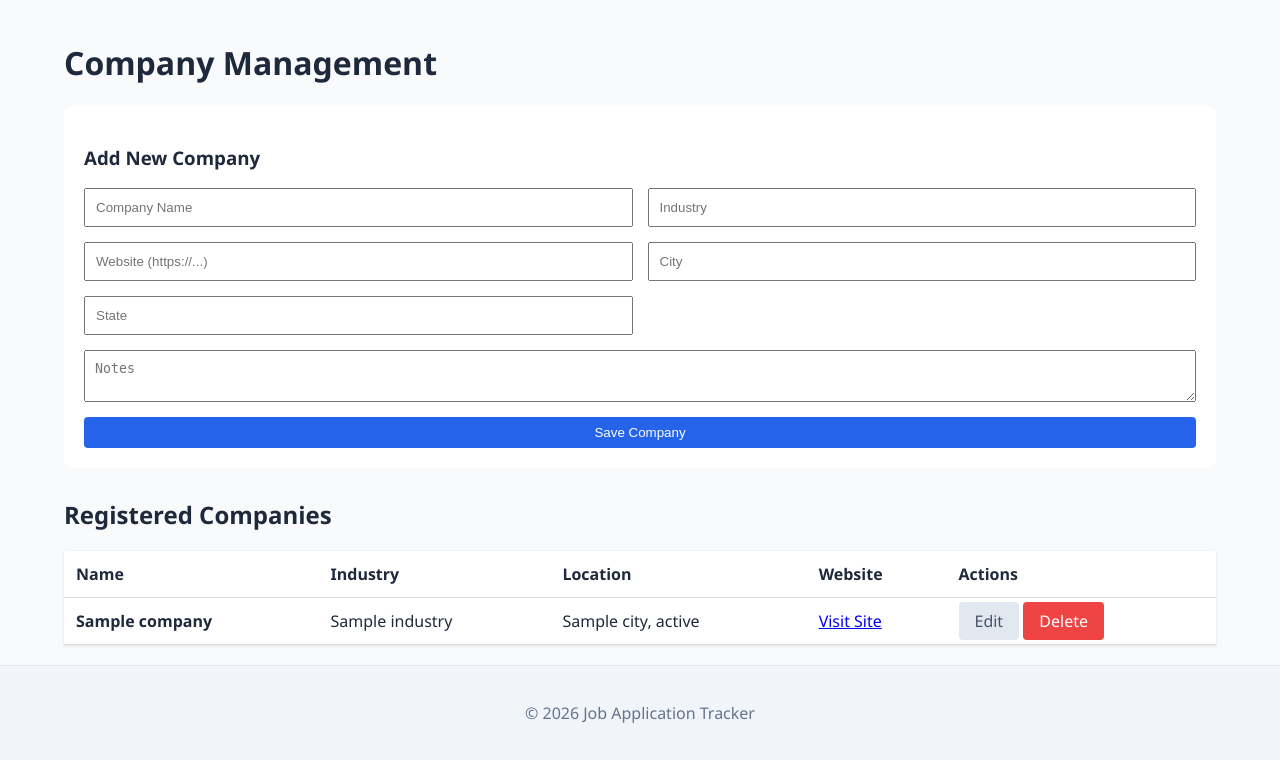
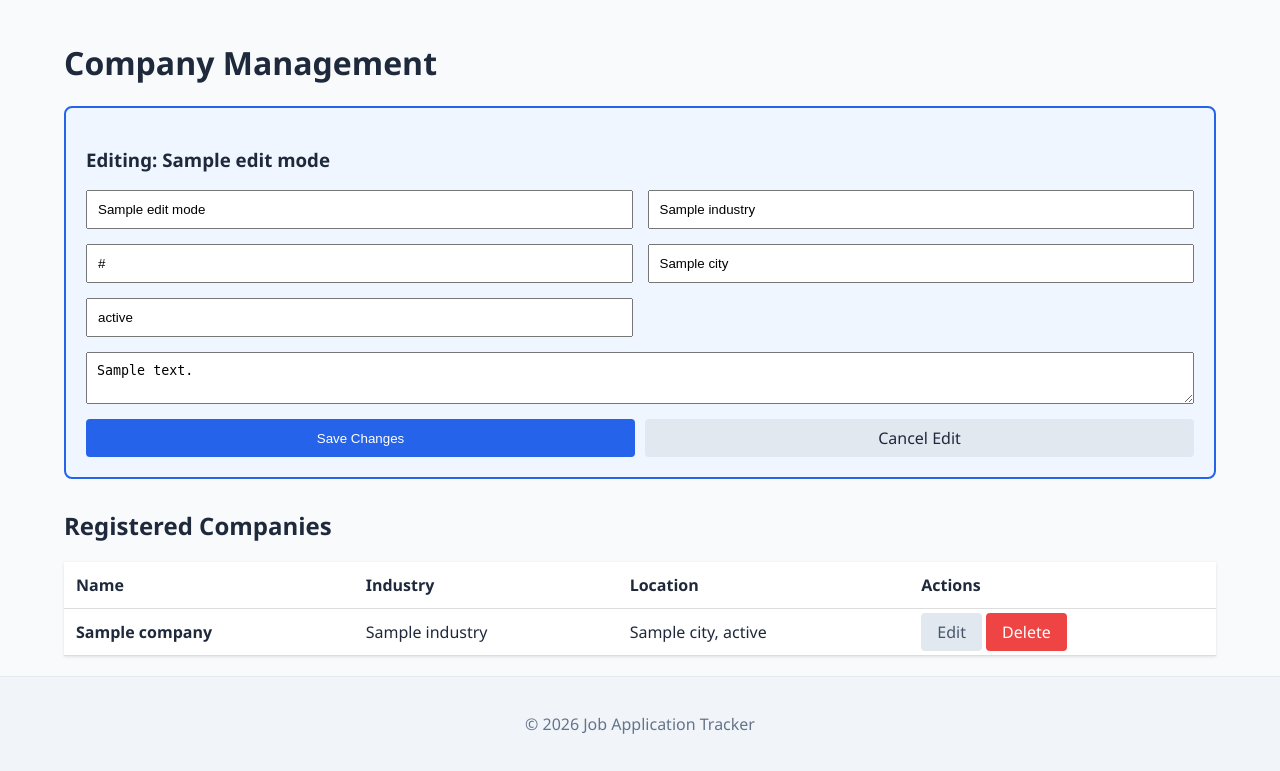
Before and after one commit to luixt/job-application-tracker, a Flask app: template templates/companies.html in a window 1280 px wide. Shown: the part 105-876 px from the top of the page. Run offline with Flask 3, Linux system fonts and the light colour scheme; the template is opened without the code that fills it: most values are stand-ins (such as "Sample title", 1, 10 or a date in 2020).

Commit message:
heavy changes to the companies html interface to display now the delete and update queries, implemented those as well in database.py and app.py. Change style.css to improve visual appeal

```diff
--- a/app.py
+++ b/app.py
@@ -1,10 +1,8 @@
 from flask import Flask, render_template, request, redirect, flash, url_for
 # Import all our data functions from database.py
 from database import (
-    get_dashboard_stats,
-    get_recent_applications,
-    get_all_companies,
-    create_company
+    get_dashboard_stats, get_recent_applications, get_all_companies,
+    create_company, get_company_by_id, update_company, delete_company
 )
 
 app = Flask(__name__)
@@ -20,6 +18,54 @@ def dashboard():
 # --- COMPANIES ---
 @app.route('/companies', methods=['GET', 'POST'])
 def companies():
+    edit_id = request.args.get('edit') # Check if "?edit=[id]" is in the URL
+    company_to_edit = None
+
+    # If we are in "Edit Mode", fetch the specific company data
+    if edit_id:
+        company_to_edit = get_company_by_id(edit_id)
+
+    if request.method == 'POST':
+        # Collect form data
+        company_data = {
+            'name': request.form.get('company_name'),
+            'industry': request.form.get('industry'),
+            'website': request.form.get('website'),
+            'city': request.form.get('city'),
+            'state': request.form.get('state'),
+            'notes': request.form.get('notes')
+        }
+
+        # Check if we are UPDATING (id exists in hidden field) or CREATING
+        existing_id = request.form.get('company_id')
+
+        if existing_id:
+            update_company(existing_id, company_data)
+            flash(f"Company '{company_data['name']}' updated!", "success")
+        else:
+            create_company(company_data)
+            flash(f"Company '{company_data['name']}' added!", "success")
+
+        return redirect(url_for('companies'))
+
+    # Always fetch the full list for the table
+    companies_list = get_all_companies()
+    return render_template('companies.html',
+                           companies=companies_list,
+                           edit_mode=company_to_edit)
+
+# Companies Delete Route
+@app.route('/companies/delete/<int:id>')
+def delete_company_route(id):
+    delete_company(id)
+    flash("Company deleted successfully!", "danger")
+    return redirect(url_for('companies'))
+
+# Companies Edit Route
+@app.route('/companies/edit/<int:id>', methods=['GET', 'POST'])
+def edit_company(id):
+    company = get_company_by_id(id)
+
     if request.method == 'POST':
         company_data = {
             'name': request.form.get('company_name'),
@@ -29,12 +75,11 @@ def companies():
             'state': request.form.get('state'),
             'notes': request.form.get('notes')
         }
-        create_company(company_data)
-        flash(f"Company '{company_data['name']}' added!", "success")
+        update_company(id, company_data)
+        flash(f"Company '{company_data['name']}' updated!", "success")
         return redirect(url_for('companies'))
 
-    companies_list = get_all_companies()
-    return render_template('companies.html', companies=companies_list)
+    return render_template('edit_company.html', company=company)
 
 # --- PLACEHOLDERS FOR NEXT STEPS ---
 @app.route('/jobs')
--- a/static/style.css
+++ b/static/style.css
@@ -111,3 +111,24 @@ th, td {
 }
 .btn-primary { background: var(--primary); color: white; }
 .btn-danger { background: var(--danger); color: white; }
+
+.edit-highlight {
+    border: 2px solid var(--primary) !important;
+    background-color: #eff6ff !important; /* Light blue tint to show we are editing */
+}
+
+.btn-cancel {
+    background-color: #e2e8f0; /* Light gray */
+    color: #1e293b;            /* Dark slate/black */
+    font-weight: 500;
+    text-align: center;
+    display: inline-flex;      /* Helps with centering text */
+    align-items: center;
+    justify-content: center;
+    transition: background-color 0.2s ease;
+}
+
+.btn-cancel:hover {
+    background-color: #cbd5e1; /* Slightly darker gray on hover */
+    color: #0f172a;
+}
--- a/templates/companies.html
+++ b/templates/companies.html
@@ -1,20 +1,40 @@
 {% extends "base.html" %}
-
 {% block title %}Companies{% endblock %}
 
 {% block content %}
 <h1>Company Management</h1>
 
-<div class="card" style="background: white; padding: 20px; border-radius: 8px; margin-bottom: 30px;">
-    <h3>Add New Company</h3>
+<div class="card {% if edit_mode %}edit-highlight{% endif %}" style="background: white; padding: 20px; border-radius: 8px; margin-bottom: 30px;">
+    <h3>{% if edit_mode %}Editing: {{ edit_mode.company_name }}{% else %}Add New Company{% endif %}</h3>
+
     <form method="POST" style="display: grid; grid-template-columns: 1fr 1fr; gap: 15px;">
-        <input type="text" name="company_name" placeholder="Company Name" required style="padding: 10px;">
-        <input type="text" name="industry" placeholder="Industry" style="padding: 10px;">
-        <input type="url" name="website" placeholder="Website (https://...)" style="padding: 10px;">
-        <input type="text" name="city" placeholder="City" style="padding: 10px;">
-        <input type="text" name="state" placeholder="State" style="padding: 10px;">
-        <textarea name="notes" placeholder="Notes" style="grid-column: span 2; padding: 10px;"></textarea>
-        <button type="submit" class="btn btn-primary" style="grid-column: span 2;">Save Company</button>
+        <input type="hidden" name="company_id" value="{{ edit_mode.company_id if edit_mode else '' }}">
+
+        <input type="text" name="company_name" placeholder="Company Name" required
+               value="{{ edit_mode.company_name if edit_mode else '' }}" style="padding: 10px;">
+
+        <input type="text" name="industry" placeholder="Industry"
+               value="{{ edit_mode.industry if edit_mode else '' }}" style="padding: 10px;">
+
+        <input type="url" name="website" placeholder="Website"
+               value="{{ edit_mode.website if edit_mode else '' }}" style="padding: 10px;">
+
+        <input type="text" name="city" placeholder="City"
+               value="{{ edit_mode.city if edit_mode else '' }}" style="padding: 10px;">
+
+        <input type="text" name="state" placeholder="State"
+               value="{{ edit_mode.state if edit_mode else '' }}" style="padding: 10px;">
+
+        <textarea name="notes" placeholder="Notes" style="grid-column: span 2; padding: 10px;">{{ edit_mode.notes if edit_mode else '' }}</textarea>
+
+        <div style="grid-column: span 2; display: flex; gap: 10px;">
+            <button type="submit" class="btn btn-primary" style="flex: 1;">
+                {% if edit_mode %}Save Changes{% else %}Add Company{% endif %}
+            </button>
+            {% if edit_mode %}
+                <a href="{{ url_for('companies') }}" class="btn btn-cancel" style="flex: 1;">Cancel Edit</a>
+            {% endif %}
+        </div>
     </form>
 </div>
 
@@ -26,7 +46,6 @@
                 <th>Name</th>
                 <th>Industry</th>
                 <th>Location</th>
-                <th>Website</th>
                 <th>Actions</th>
             </tr>
         </thead>
@@ -36,16 +55,19 @@
                 <td><strong>{{ company.company_name }}</strong></td>
                 <td>{{ company.industry }}</td>
                 <td>{{ company.city }}, {{ company.state }}</td>
-                <td><a href="{{ company.website }}" target="_blank">Visit Site</a></td>
                 <td>
-                    <a href="#" class="btn" style="background: #e2e8f0; color: #475569;">Edit</a>
-                    <a href="#" class="btn btn-danger">Delete</a>
+                    <a href="{{ url_for('companies', edit=company.company_id) }}" class="btn" style="background: #e2e8f0; color: #475569;">Edit</a>
+                    <a href="{{ url_for('delete_company_route', id=company.company_id) }}"
+                       class="btn btn-danger"
+                       onclick="return confirm('Are you sure?')">Delete</a>
                 </td>
             </tr>
             {% endfor %}
         </tbody>
     </table>
 {% else %}
-    <p>No companies found. Use the form above to add your first one!</p>
+    <div style="background: #fff; padding: 40px; text-align: center; border-radius: 8px; border: 1px dashed #ccc;">
+        <p style="color: #64748b;">No companies found. Use the form above to add your first one!</p>
+    </div>
 {% endif %}
 {% endblock %}
```
Also changed, not shown: database.py (+18 -0 lines).
